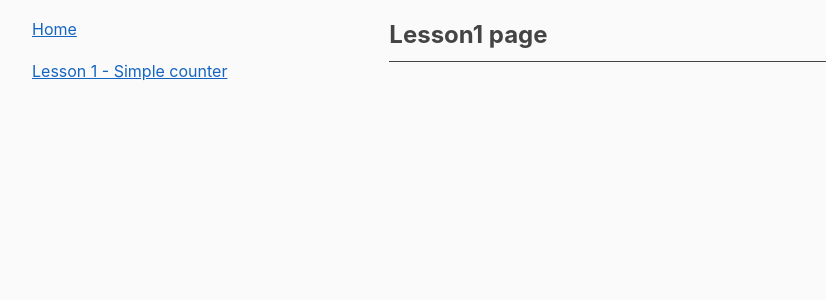
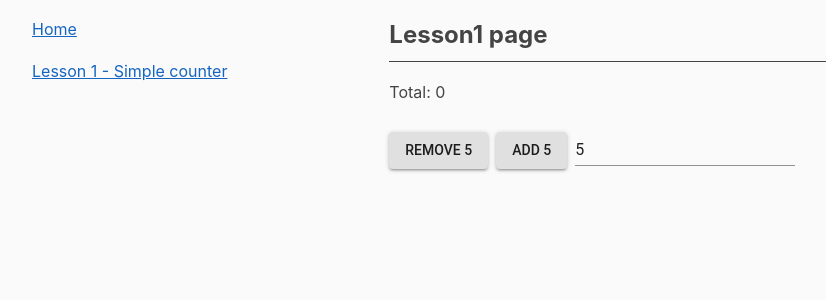
Before and after one commit to Shwartz/react-counter-js, a React (Create React App) app: page /#/lesson-1 in a window 1280 px wide. Shown: the top 300 px of the page, without its empty margins (72-898 px from the left). Built offline with nearby package versions, Linux system fonts and the light colour scheme.

Commit message:
Adding Counter and basic functionality

```diff
--- a/jslint.json
+++ b/jslint.json
@@ -1,7 +1,7 @@
 {
     "extends": [
-        "tslint:latest",
-        "tslint-react"
+        "jslint:latest",
+        "jslint-react"
     ],
     "rules": {
         "jsx-wrap-multiline": true,
--- a/src/pages/lesson1/Lesson1.js
+++ b/src/pages/lesson1/Lesson1.js
@@ -1,11 +1,63 @@
 import React, {Component} from 'react';
+import {InputWidget} from './widget/InputWidget';
 
 export class Lesson1 extends Component {
+  constructor(props) {
+    super(props);
+  }
+
+  state = {
+    inputValue: 5,
+    totalValue: 0
+  };
+
+  add() {
+    this.setState((currentState) => {
+      const {inputValue, totalValue} = currentState;
+      const result                   = inputValue + totalValue;
+      return {
+        inputValue,
+        totalValue: result
+      };
+    });
+  }
+
+  remove() {
+    this.setState((currentState) => {
+      const {inputValue, totalValue} = currentState;
+      const result                   = totalValue - inputValue;
+      return {
+        inputValue,
+        totalValue: result
+      };
+    });
+  }
+
+  totalValue(value) {
+    this.setState({
+                    inputValue: value
+                  });
+  }
 
   render() {
+    const {inputValue, totalValue} = this.state;
+
     return (
       <div>
         <h1>Lesson1 page</h1>
+        <div>
+          <p>Total: {totalValue}</p>
+
+          <InputWidget
+            add={() => {
+              this.add();
+            }}
+            remove={() => {
+              this.remove();
+            }}
+            inputValue={inputValue}
+          />
+        </div>
       </div>
     )
   }
--- /dev/null
+++ b/src/pages/lesson1/widget/InputWidget.js
@@ -0,0 +1,32 @@
+import {Button, Input} from '@material-ui/core';
+import React, {Fragment} from 'react';
+import styles from './InputWidget.module.scss';
+
+export const InputWidget = ({change, add, remove, inputValue}) => {
+  return (
+    <Fragment>
+      <div className={styles.buttons}>
+        <Button
+          variant="contained"
+          onClick={() => {
+            remove();
+          }}>Remove {inputValue}
+        </Button>
+        <Button
+          variant="contained"
+          onClick={() => {
+            add();
+          }}>Add {inputValue}
+        </Button>
+        <Input
+          type="number"
+          value={inputValue}
+          onChange={({currentTarget}) => {
+            change(+currentTarget.value);
+          }}
+          className={styles.inputValue}
+        />
+      </div>
+    </Fragment>
+  )
+};
--- /dev/null
+++ b/src/pages/lesson1/widget/InputWidget.module.scss
@@ -0,0 +1,9 @@
+.inputValue {
+  margin-top: 16px;
+}
+
+.buttons {
+  button {
+    margin-right: 8px;
+  }
+}
```
Lines whose indentation alone changed are shown as unchanged.
